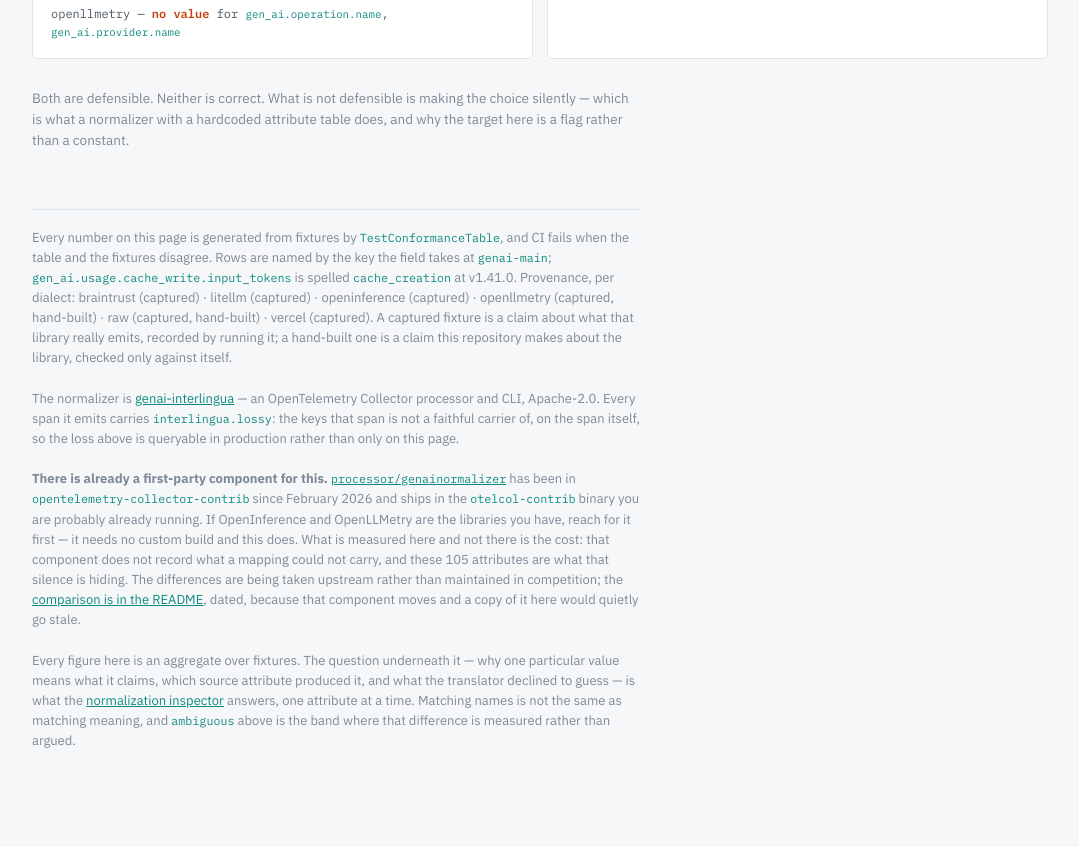
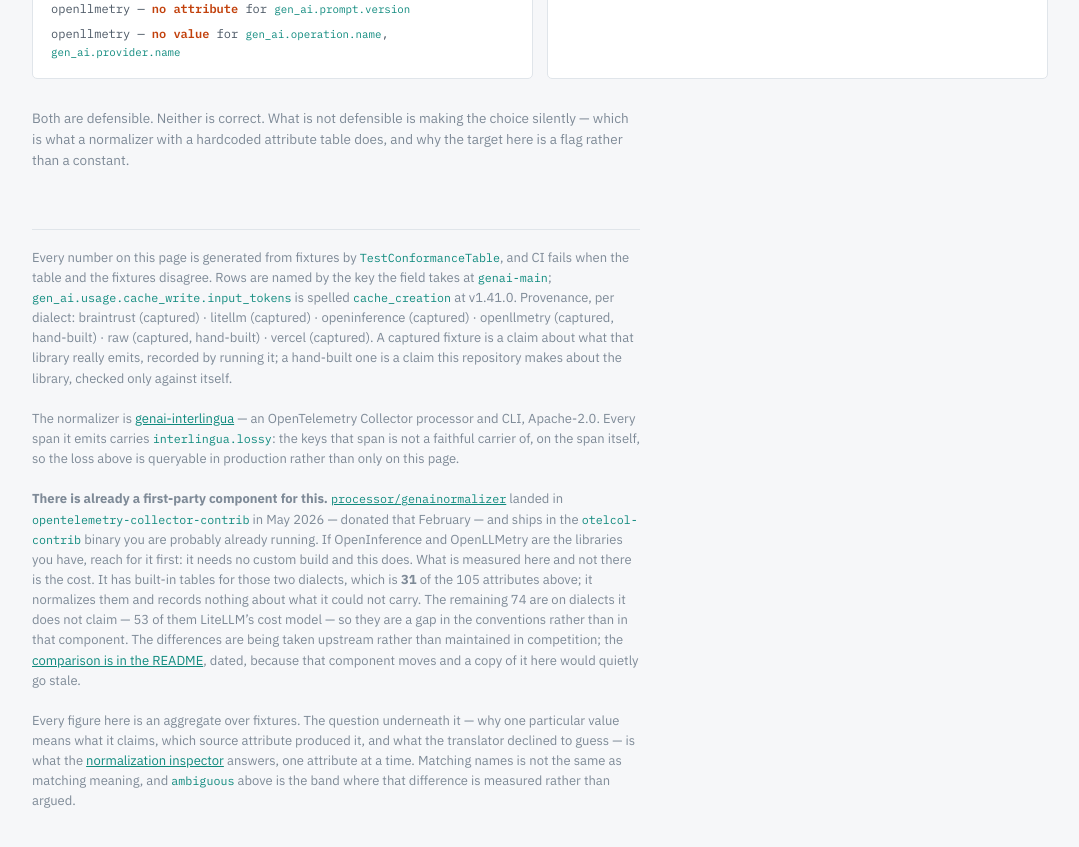
Before and after one commit to Grace/grace.github.io, a Jekyll site: the page demos/genai-interlingua/conformance.html, which Jekyll copies as it is, in a window 1280 px wide and 900 px high, scrolled down 3871 px. Shown: the top 847 px of the window, without its empty margins (100-1179 px from the left). Built offline with Jekyll 4.4.1, drawn with Linux system fonts in a browser that asks for light colours; some of the changed text lies outside the part shown.

Commit message:
Correct the upstream comparison and a self-contradicting caption
The detection panel's verdict said nothing else scored while showing a
bar that had; the upstream component landed in May 2026, not February;
and 31 of the 105 losses are in that component's scope, not all of them.

Signed-off-by: Grace <grace@gracefulco.de>

```diff
--- a/demos/genai-interlingua/conformance.html
+++ b/demos/genai-interlingua/conformance.html
@@ -269,11 +269,14 @@
     <br><br>
     <b>There is already a first-party component for this.</b>
     <a href="https://github.com/open-telemetry/opentelemetry-collector-contrib/tree/main/processor/genainormalizerprocessor"><code>processor/genainormalizer</code></a>
-    has been in <code>opentelemetry-collector-contrib</code> since February 2026 and ships in the
-    <code>otelcol-contrib</code> binary you are probably already running. If OpenInference and
-    OpenLLMetry are the libraries you have, reach for it first &mdash; it needs no custom build and
-    this does. What is measured here and not there is the cost: that component does not record what
-    a mapping could not carry, and these 105 attributes are what that silence is hiding. The
+    landed in <code>opentelemetry-collector-contrib</code> in May 2026 &mdash; donated that
+    February &mdash; and ships in the <code>otelcol-contrib</code> binary you are probably already
+    running. If OpenInference and OpenLLMetry are the libraries you have, reach for it first: it
+    needs no custom build and this does. What is measured here and not there is the cost. It has
+    built-in tables for those two dialects, which is <b>31</b> of the 105 attributes above; it
+    normalizes them and records nothing about what it could not carry. The remaining 74 are on
+    dialects it does not claim &mdash; 53 of them LiteLLM&rsquo;s cost model &mdash; so they are a
+    gap in the conventions rather than in that component. The
     differences are being taken upstream rather than maintained in competition; the
     <a href="https://github.com/Grace/genai-interlingua#components-covering-similar-use-cases">comparison
     is in the README</a>, dated, because that component moves and a copy of it here would quietly
@@ -440,15 +443,28 @@
       `<div class="pts">${pts}</div></div>`;
   }).join("");
 
+  // The runner-up for the margin is the best NON-fallback rival, because that is
+  // what the margin is computed against. But the caption has to account for the
+  // fallback lane too: it is on screen, it frequently out-scores the winner, and
+  // an earlier version of this sentence said "nothing else scored at all" on
+  // seven of the fifteen spans while a bar above it read 32.
   const second = ranked.filter(([n]) => !fb.has(n) && n !== row.winner)[0];
+  const topFallback = ranked.filter(([n]) => fb.has(n))[0];
+  const outscored = topFallback && topFallback[1] > row.scores[row.winner];
+
+  const rival = second && second[1] > 0
+    ? `ahead of <b>${second[0]}</b> at ${second[1]}`
+    : "and no other dialect scored at all";
+  const aside = outscored
+    ? ` <b>${topFallback[0]}</b> scored ${topFallback[1]} and still did not win: it is the ` +
+      `fallback tier, consulted only when nothing that recognises a library has claimed the span.`
+    : "";
+
   const verdict = row.margin === 0
     ? `<b>${row.winner}</b> claimed it from the fallback tier, so the margin is <b>0</b> &mdash; ` +
       `nothing that recognises a library claimed this span at all.`
-    : `<b>${row.winner}</b> wins with ${row.scores[row.winner]}, ` +
-      `${second && second[1] > 0
-          ? `ahead of <b>${second[0]}</b> at ${second[1]}`
-          : "and nothing else scored at all"}. ` +
-      `Margin <b>${row.margin}</b>, which is what the span carries as its confidence.`;
+    : `<b>${row.winner}</b> wins with ${row.scores[row.winner]}, ${rival}. ` +
+      `Margin <b>${row.margin}</b>, which is what the span carries as its confidence.${aside}`;
 
   host.innerHTML = `<div class="pick">${picks}</div><div class="race">${lanes}</div>` +
     `<div class="verdict">${verdict}</div>` +
```
Also changed, not shown: 2 other files.
